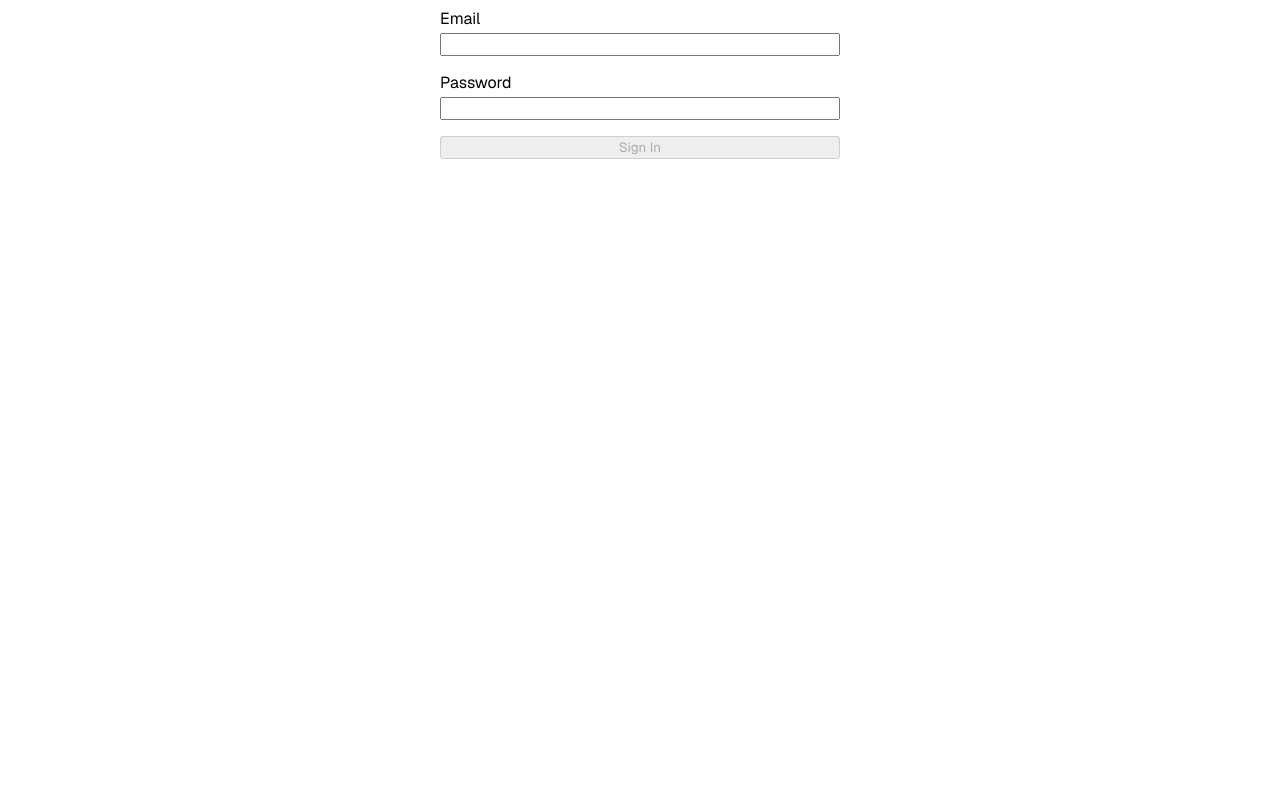
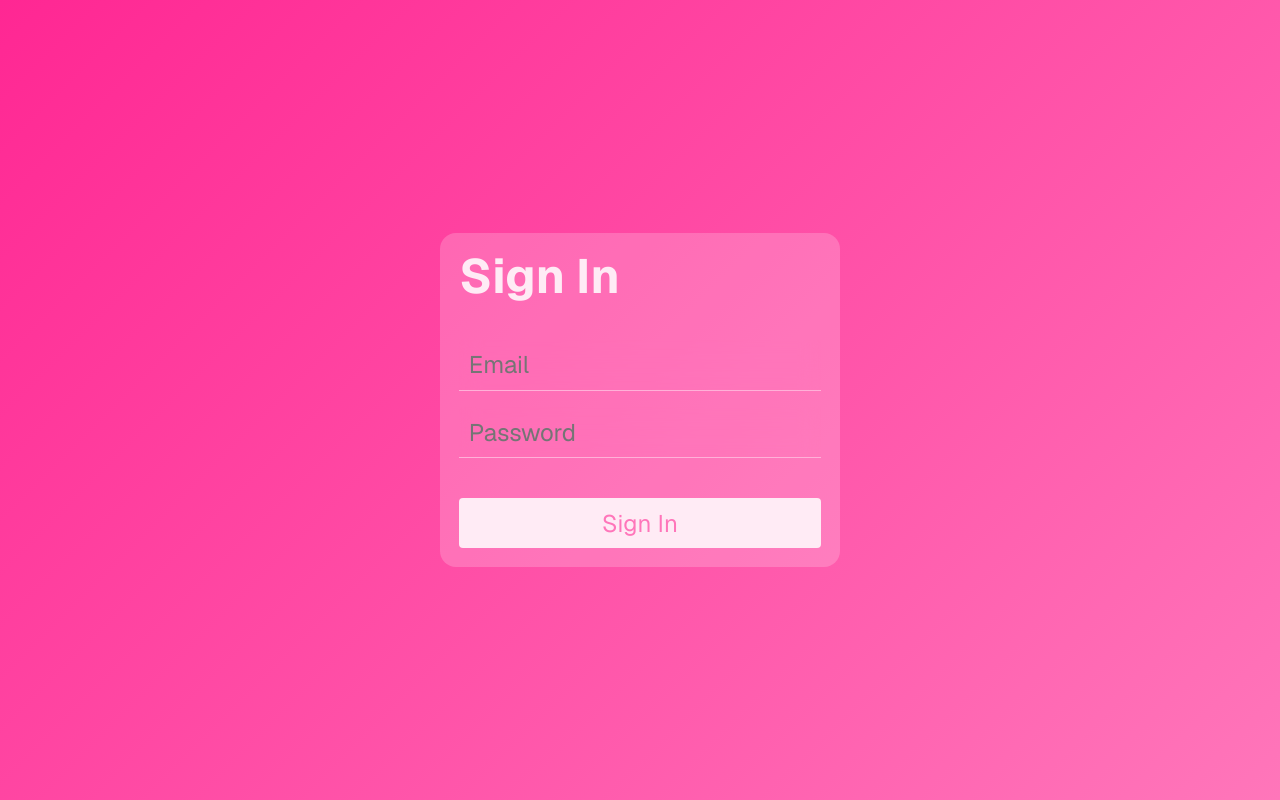
Before and after one commit to divineLush/ng-auth-form, an Angular app: page / in a window 1280 px wide. Built offline with nearby package versions, Linux system fonts and the light colour scheme.

Commit message:
styling form

```diff
--- a/src/app/app.component.css
+++ b/src/app/app.component.css
@@ -0,0 +1,10 @@
+main {
+  position: relative;
+  height: 100%;
+  color: var(--primary);
+  background: linear-gradient(135deg, var(--pink-primary), var(--pink-secondary));
+  overflow: hidden;
+  display: flex;
+  align-items: center;
+  justify-content: center;
+}
--- a/src/app/components/auth-form/auth-form.component.css
+++ b/src/app/components/auth-form/auth-form.component.css
@@ -1,7 +1,35 @@
+:host {
+  width: 100%;
+  max-width: 400px;
+}
+
 .auth-form {
-  max-width: 400px;
   margin: auto;
+  padding: .8rem;
+  border-radius: 16px;
   display: flex;
   flex-direction: column;
   gap: 16px;
+  background: var(--bg-primary);
 }
+
+.title {
+  margin: 0 0 1rem 0;
+  font-size: 2rem;
+  line-height: 2rem;
+}
+
+.submit-btn {
+  margin-top: 1rem;
+  padding: .4rem;
+  font-family: inherit;
+  font-size: inherit;
+  color: var(--pink-secondary);
+  background: var(--primary);
+  border: none;
+  border-radius: 4px;
+}
+
+.submit-btn:focus {
+  outline: .06rem solid var(--invalid);
+}
--- a/src/app/components/auth-form/auth-form.component.html
+++ b/src/app/components/auth-form/auth-form.component.html
@@ -1,7 +1,8 @@
 <form class="auth-form" [formGroup]="form" (ngSubmit)="onSubmit()">
-  <app-auth-input label="Email" id="email" type="email" [readonly]="isLoading" formControlName="email"></app-auth-input>
-  <app-auth-input label="Password" id="password" type="password" [readonly]="isLoading" formControlName="password"></app-auth-input>
-  <button type="submit" [disabled]="form.pristine || form.invalid">Sign In</button>
+  <h1 class="title">Sign In</h1>
+  <app-auth-input placeholder="Email" id="email" type="email" [readonly]="isLoading" formControlName="email"></app-auth-input>
+  <app-auth-input placeholder="Password" id="password" type="password" [readonly]="isLoading" formControlName="password"></app-auth-input>
+  <button class="submit-btn" type="submit" [disabled]="form.pristine || form.invalid">Sign In</button>
 </form>
 
 @if (isLoading) {
--- a/src/app/components/auth-input/auth-input.component.css
+++ b/src/app/components/auth-input/auth-input.component.css
@@ -1,9 +1,23 @@
-:host.ng-invalid.ng-touched div {
-  background: red;
+:host.ng-invalid.ng-touched .auth-input {
+  color: var(--invalid);
+  border-color: var(--invalid);
 }
 
 .auth-input {
-  display: flex;
-  flex-direction: column;
-  gap: 4px;
+  color: inherit;
+  font-size: inherit;
+  line-height: inherit;
+  width: 100%;
+  padding: .4rem;
+  background: transparent;
+  border: none;
+  border-bottom: .06rem solid #ffb1d8;
+  backdrop-filter: blur(10px);
+  font-family: inherit;
+  line-height: 1;
 }
+
+.auth-input:focus {
+  border: none;
+  outline: .06rem solid var(--primary);
+}
--- a/src/app/components/auth-input/auth-input.component.html
+++ b/src/app/components/auth-input/auth-input.component.html
@@ -1,11 +1,10 @@
-<div class="auth-input">
-  <label [for]="id()">{{ label() }}</label>
 <input
+  class="auth-input"
   aria-required="true"
+  [placeholder]="placeholder()"
   [type]="type()"
   [id]="id()"
   [readonly]="readonly()"
   (input)="onInput($event)"
   (blur)="onBlur()"
 >
-</div>
--- a/src/app/components/auth-input/auth-input.component.ts
+++ b/src/app/components/auth-input/auth-input.component.ts
@@ -15,7 +15,7 @@ import { ControlValueAccessor, NG_VALUE_ACCESSOR } from '@angular/forms';
   styleUrl: './auth-input.component.css'
 })
 export class AuthInputComponent implements ControlValueAccessor {
-  label = input.required<string>();
+  placeholder = input.required<string>();
   id = input.required<string>();
   type = input.required<'email' | 'password'>();
   readonly = input.required<boolean>();
--- a/src/styles.css
+++ b/src/styles.css
@@ -1,11 +1,27 @@
 :root {
   font-family: "Geist", serif;
   font-optical-sizing: auto;
-  font-weight: 400;
+  font-weight: 300;
   font-style: normal;
+  --primary: #ffebf5;
+  --bg-primary: rgba(255, 255, 255, .2);
+  --pink-primary: #ff2793;
+  --pink-secondary: #ff76ba;
+  --invalid: #c40062;
 }
 
-button,
-input {
-  font-family: inherit;
+* {
+  box-sizing: border-box;
 }
+
+html {
+  font-size: 24px;
+  height: 100%;
+}
+
+body {
+  padding: 0;
+  margin: 0;
+  font-size: 1rem;
+  height: 100%;
+}
```
Lines whose indentation alone changed are shown as unchanged.
